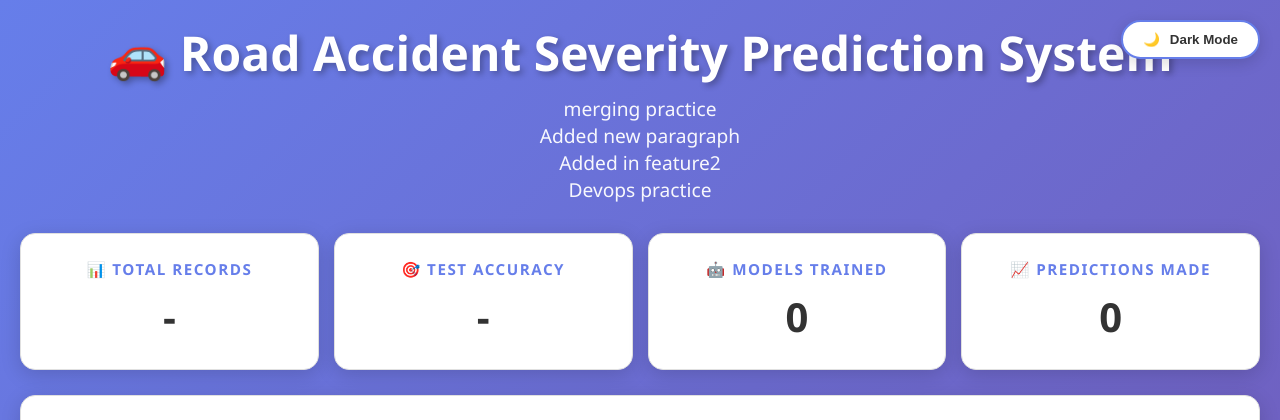
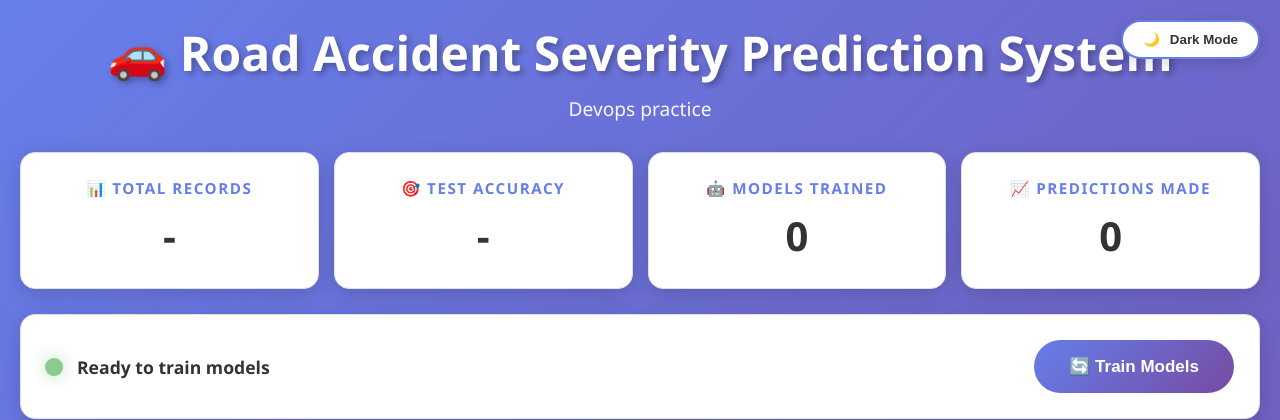
Before and after one commit to abhilashjha2004/Road-Accident-Severity-Prediction-System, a Flask app: page / in a window 1280 px wide. Shown: the top 420 px of the page. Run offline with Flask 3, Linux system fonts and the light colour scheme.

```diff
--- a/templates/index.html
+++ b/templates/index.html
@@ -23,10 +23,7 @@
         <!-- REMOVED: Advanced Machine Learning Analytics Dashboard v4.0 -->
         <div class="header">
             <h1>🚗 Road Accident Severity Prediction System</h1>
-            <p> merging practice </p>
-            <p> Added new paragraph</p>
-            <p> Added in feature2</p>
-            <p> Devops practice </p>
+            <p>Devops practice</p>
         </div>
 
         <div class="stats-bar">
```
